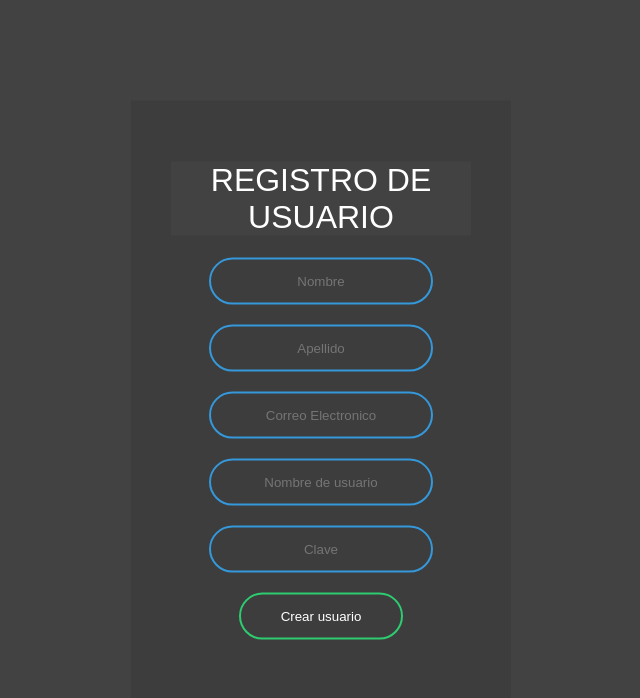
After one commit to Juanito-boop/WebSite, a PHP site: page /modulos/registro/registro.html in a window 1280 px wide. The commit adds this page. Shown: the top 698 px of the page, without its empty margins (319-959 px from the left). Run offline with PHP 8.4, Linux system fonts and the light colour scheme.

Commit message:
modulos de inicio de sesion y registro terminados

```diff
--- a/css/login.css
+++ b/css/login.css
@@ -1,5 +1,9 @@
 * {
     background-color: #424242;
+}
+
+a {
+    color: orange;
 }
 
 body {
--- /dev/null
+++ b/css/registro.css
@@ -0,0 +1,68 @@
+* {
+    background-color: #424242;
+}
+
+body {
+    margin: 0;
+    padding: 0;
+    font-family: sans-serif;
+    background: #fff;
+}
+
+.box {
+    width: 300px;
+    padding: 40px;
+    position: absolute;
+    top: 50%;
+    left: 50%;
+    transform: translate(-50%, -50%);
+    text-align: center;
+    background: #3d3d3d;
+}
+
+.box h1 {
+    color: white;
+    text-transform: uppercase;
+    font-weight: 500;
+}
+
+.box input[type=text],
+.box input[type=email],
+.box input[type=password] {
+    border: 2px solid #3498db;
+    border-radius: 24px;
+    color: white;
+    display: block;
+    margin: 20px auto;
+    outline: none;
+    padding: 14px 10px;
+    text-align: center;
+    transition: 0.25s;
+    width: 200px;
+    background: none;
+}
+
+.box input[type=text]:focus,
+.box input[type=email]:focus,
+.box input[type=password]:focus {
+    border-color: #2ecc71;
+    width: 280px;
+}
+
+.box button[type=submit] {
+    border: 2px solid #2ecc71;
+    border-radius: 24px;
+    color: white;
+    cursor: pointer;
+    display: block;
+    margin: 20px auto;
+    outline: none;
+    padding: 14px 40px;
+    text-align: center;
+    transition: 0.25s;
+    background: none;
+}
+
+.box button[type=submit]:hover {
+    background: #2ecc71;
+}
--- a/index.php
+++ b/index.php
@@ -24,7 +24,9 @@ require_once 'modulos/tarjetas/tarjetas.php';
     <header class="main-header">
         <div class="container container--flex">
             <div class="main-header__container">
-                <img src="img/image-removebg-preview.png" alt="" class="logo">
+                <a href="modulos/inicio-sesion/login.html">
+                    <img src="img/image-removebg-preview.png" alt="" class="logo">
+                </a>
                 <div class="centrado1">
                     <h1 class="main-header__title">LOS VINOS</h1>
                     <h2 class="main-header__subtitle"><i>Tienda Gourmet</i></h2>
--- /dev/null
+++ b/modulos/registro/registro.html
@@ -0,0 +1,30 @@
+<!DOCTYPE html>
+<html lang="en">
+
+<head>
+    <meta charset="UTF-8">
+    <meta http-equiv="X-UA-Compatible" content="IE=edge">
+    <meta name="viewport" content="width=device-width, initial-scale=1.0">
+    <link rel="stylesheet" href="../../css/registro.css">
+    <title>Registro</title>
+</head>
+
+<!-- Esta es la página de registro de usuario. -->
+
+<body>
+    <!-- Creamos un formulario con la clase "box" y lo enviamos a través del método POST a la página "crear_usuario.php". -->
+    <form class="box" action="crear_usuario.php" method="post">
+        <!-- Agregamos un encabezado con el título "Registro de Usuario". -->
+        <h1>Registro de Usuario</h1>
+        <!-- Agregamos campos de entrada de texto para el nombre, apellido, correo electrónico, nombre de usuario y clave del usuario. Todos estos campos son requeridos. -->
+        <input type="text" id="nombre" name="nombre" placeholder="Nombre" required>
+        <input type="text" id="apellido" name="apellido" placeholder="Apellido" required>
+        <input type="email" id="email" name="email" placeholder="Correo Electronico" required>
+        <input type="text" id="usuario" name="usuario" placeholder="Nombre de usuario" required>
+        <input type="password" id="clave" name="clave" placeholder="Clave" required>
+        <!-- Agregamos un botón para enviar el formulario con el texto "Crear usuario". -->
+        <button type="submit">Crear usuario</button>
+    </form>
+</body>
+
+</html>
```
Also changed, not shown: config/api.php (deleted, +0 -24 lines), config/dataBD.php (added, +7 -0 lines), config/database.php (+17 -16 lines), config/falloConexionBD.php (added, +27 -0 lines), css/Global.css (+7 -2 lines), html/login.html (deleted, +0 -21 lines), js/paginacion.js (+11 -0 lines), modulos/inicio-sesion/login.html (added, +29 -0 lines), modulos/inicio-sesion/validar.php (added, +36 -0 lines), modulos/registro/crear_usuario.php (added, +27 -0 lines), modulos/tarjetas/tarjetas.php (+11 -6 lines).
